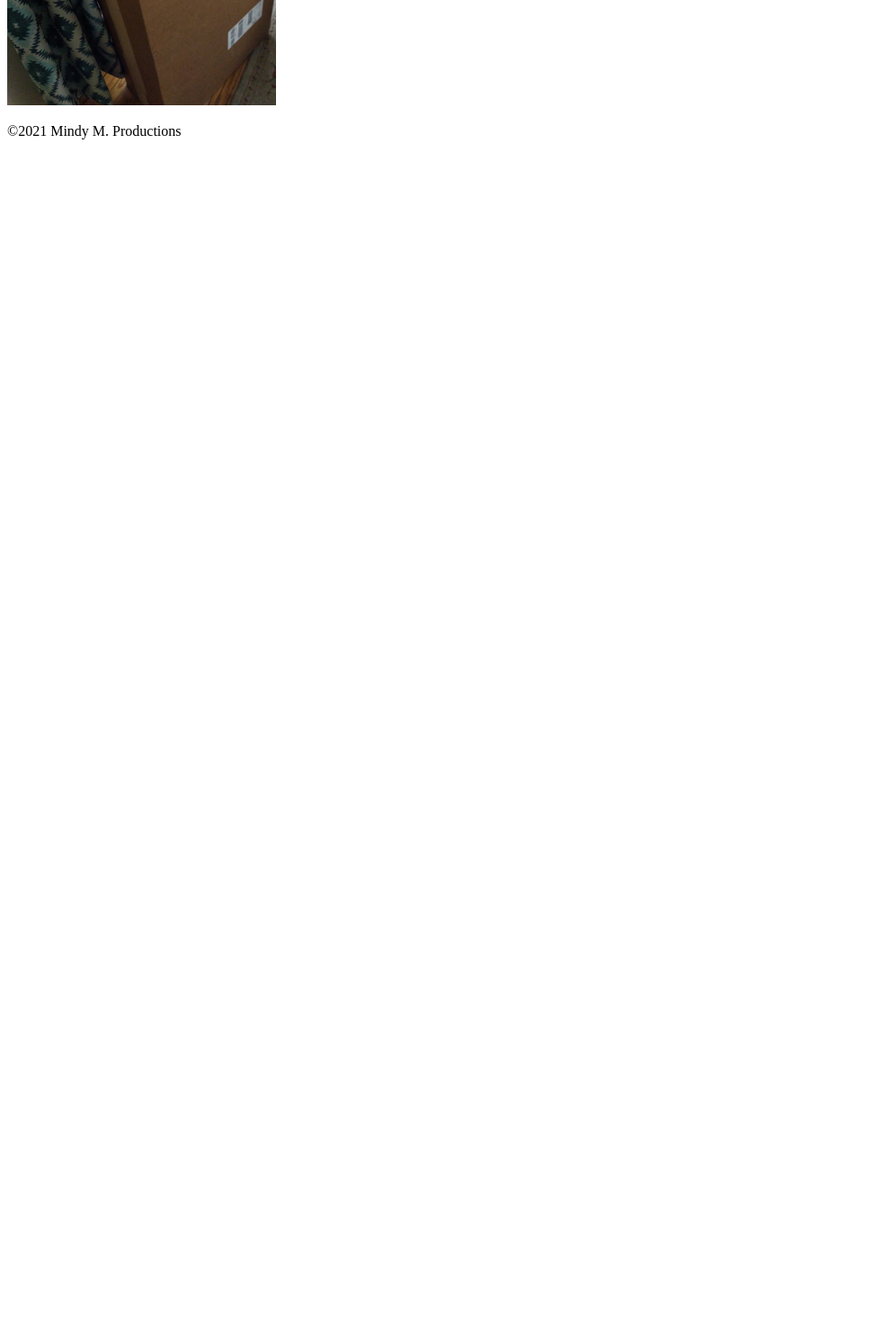
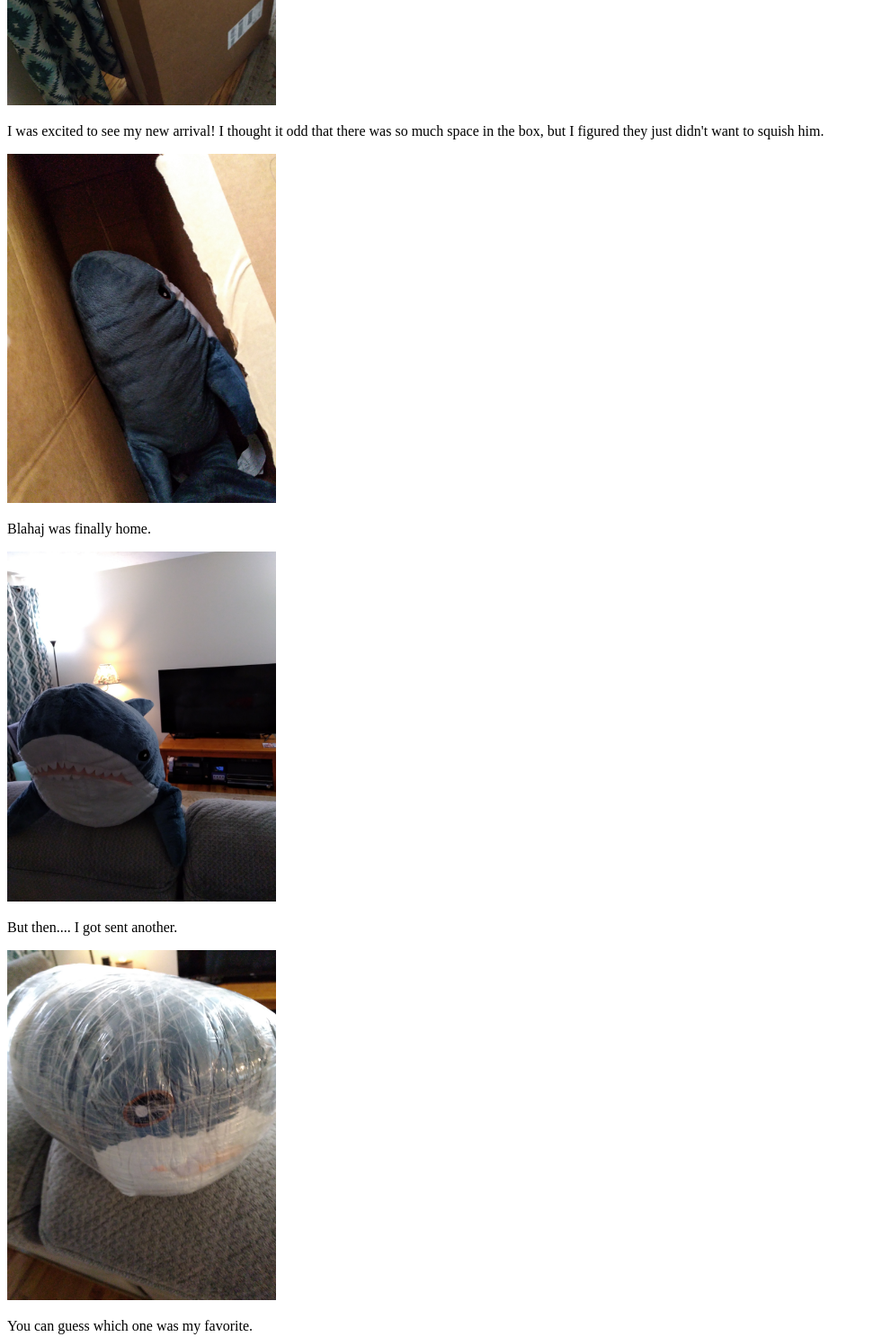
Before and after one commit to KC-LC101-June-21/assignment-4-html-me-something-mindy-m, a website: page index.html in a window 1280 px wide. Shown: the part 420-1906 px from the top of the page at 90% size, without its empty margins (0-971 px from the left). Before the commit the page ends 800 px from the top, so only its background shows below. Drawn offline with Linux system fonts and the light colour scheme.

Commit message:
Add additional images and main content

```diff
--- a/index.html
+++ b/index.html
@@ -22,6 +22,20 @@
                It's from them that I discovered the joy of a huggable, sharky friend from Ikea.  Needless to say, one was soon on the way.
             </p>
             <img src="images/blahaj1_1.jpg" alt="Large cardboard box standing vertically in front of curtains" height=388.8 width=299.1/>
+            <p>
+               I was excited to see my new arrival!  I thought it odd that there was so much space in the box, but I figured they just didn't want to squish him.
+            </p>
+            <img src="images/blahaj1_2.jpg" alt="Box opened to reveal cuddly blahaj!" height=388.8 width=299.1/>
+            <p>
+               Blahaj was finally home.
+            </p>
+            <img src="images/blahaj1_3.jpg" alt="Blahaj sits atop the head of a loveseat, living room can be seen in background." height=388.8 width=299.1/>
+            <p>But then.... I got sent another.</p>
+            <img src="images/blahaj2.jpg" alt="Blahaj frighteningly compressed in clear plastic, with a tube-like appearance." height=388.8 width=299.1/>
+            <p>You can guess which one was my favorite.</p>
+            <br>
+            <br>
+            <br>
          </article>
       </main>
       <footer>
```
